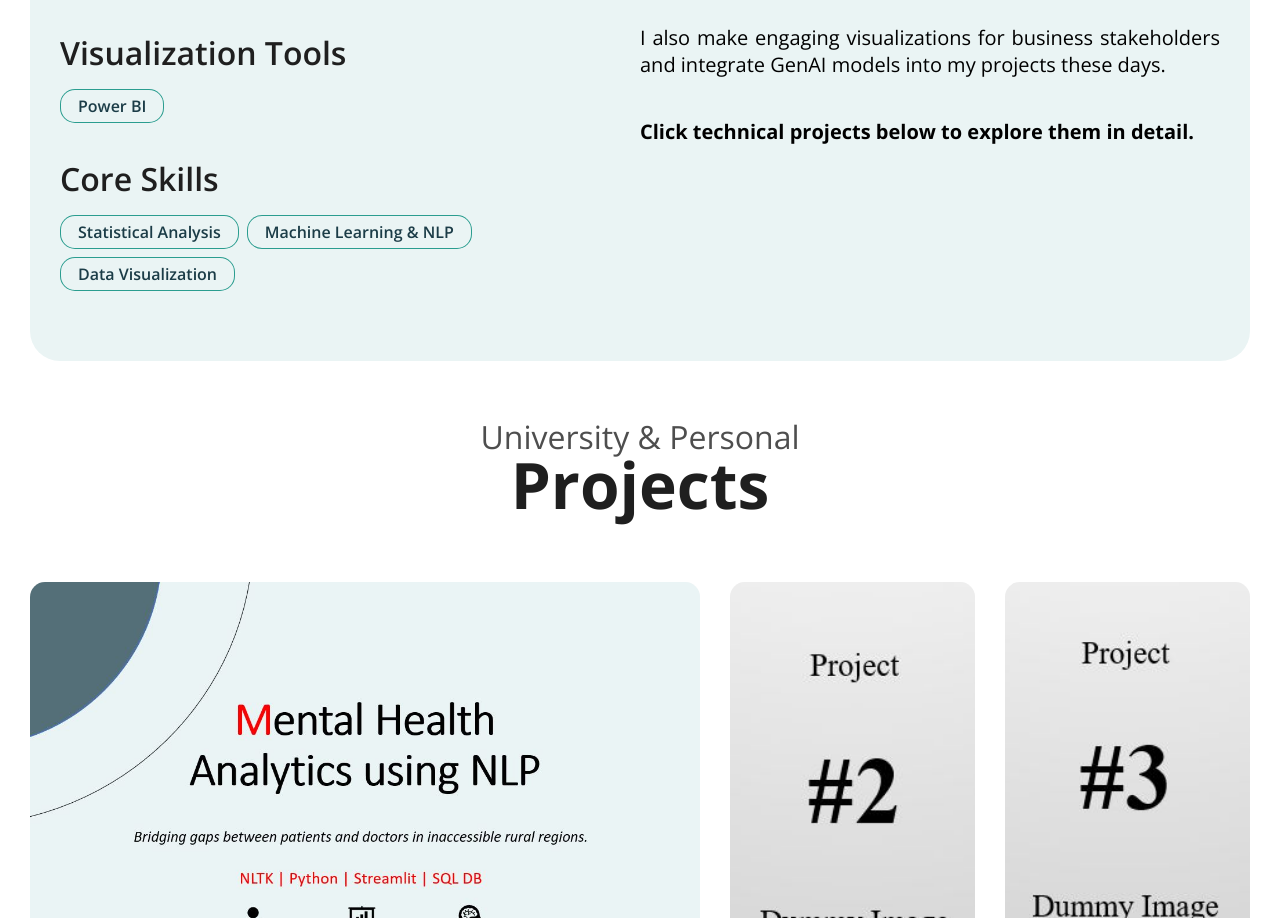
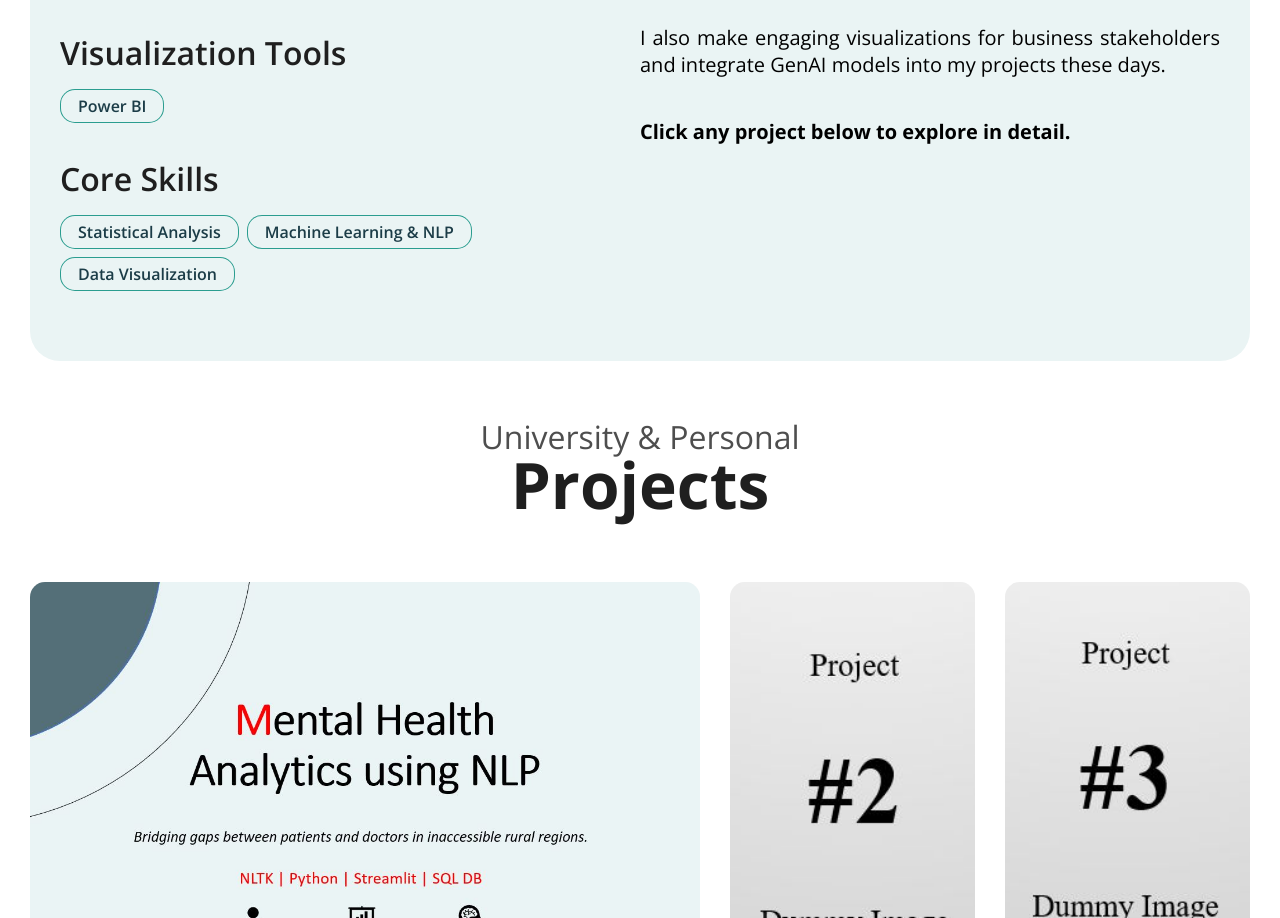
Before and after one commit to ferozk0333/Portfolio-Website, a plain HTML site: page index.html in a window 1280 px wide. Shown: the part 1077-1995 px from the top of the page. Drawn offline with nearby package versions, Linux system fonts and the light colour scheme.

Commit message:
Update index.html

```diff
--- a/index.html
+++ b/index.html
@@ -152,7 +152,7 @@
 					</p>
 
 					<p >
-						<strong>Click technical projects below to explore them in detail.
+						<strong>Click any project below to explore in detail.
 
 						</strong>
 					</p>
```
